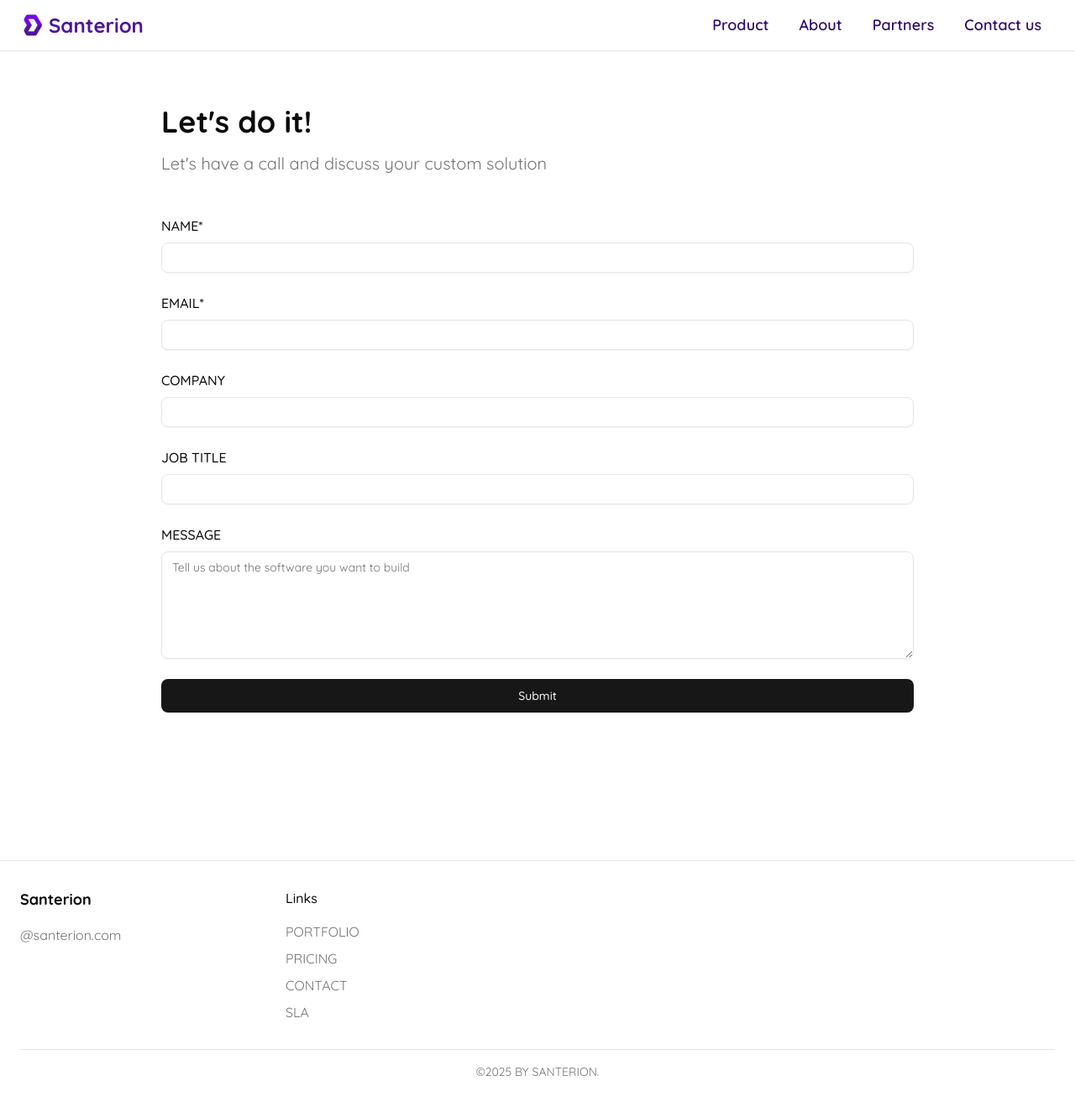
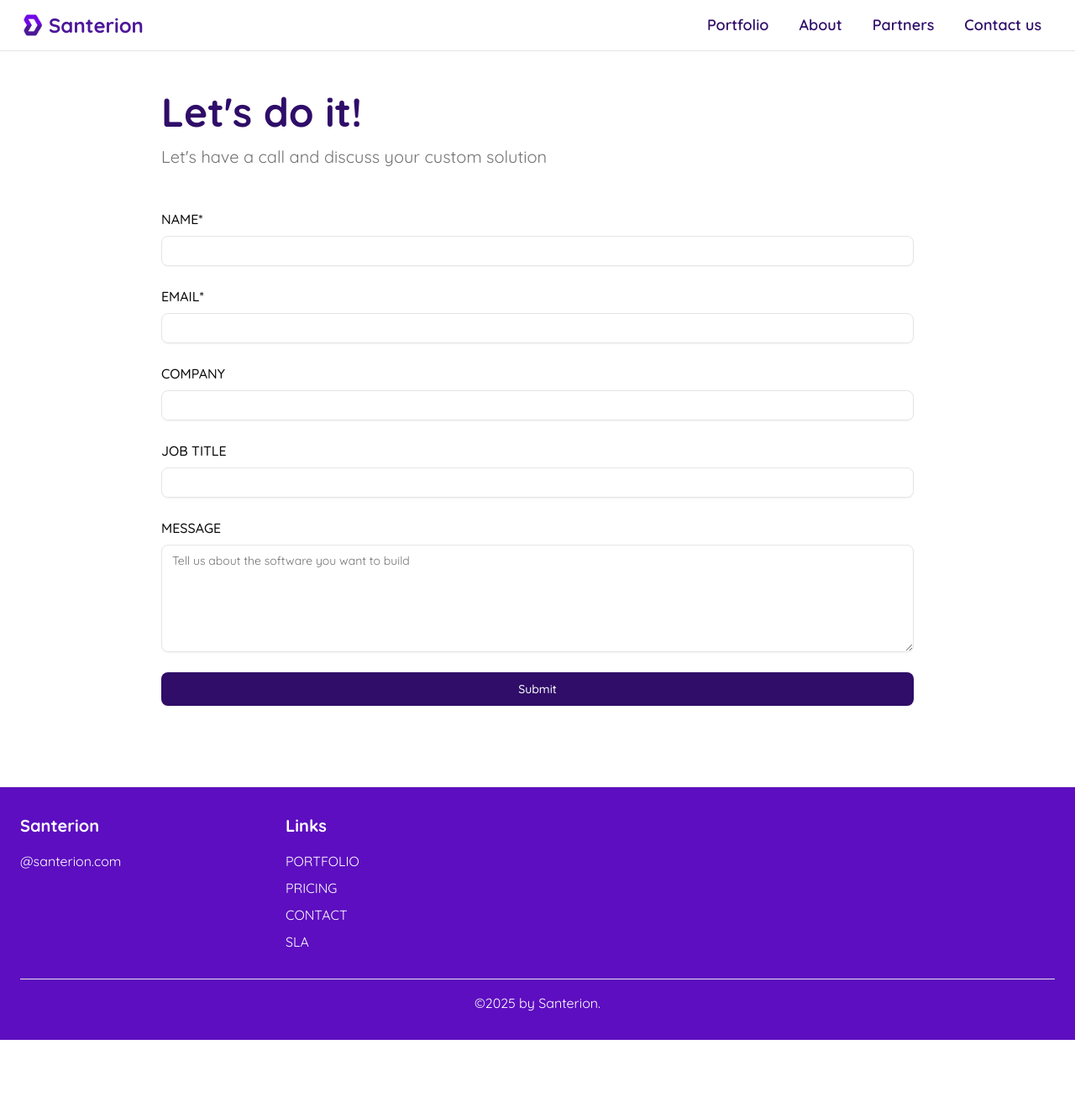
Before and after one commit to santerion/website, a Next.js app: page /contact in a window 1280 px wide. Shown: the whole page at 84% size. After the commit the page ends 1239 px from the top, so only its background shows below. Built offline with nearby package versions, Linux system fonts and the light colour scheme.

Commit message:
improvements

```diff
--- a/src/app/contact/page.tsx
+++ b/src/app/contact/page.tsx
@@ -1,3 +1,4 @@
+import { Footer } from "@/components/Footer"
 import { Navbar } from "@/components/Navbar"
 import { Button } from "@/components/ui/button"
 import { Card, CardContent } from "@/components/ui/card"
@@ -8,9 +9,9 @@ export default function ContactPage() {
   return (
     <div className="min-h-screen flex flex-col">
       <Navbar />
-      <main className="flex-1 py-16 px-6">
+      <main className="flex-1 py-12 px-6">
         <div className="max-w-4xl mx-auto">
-          <h1 className="text-4xl font-bold mb-4">Let's do it!</h1>
+          <h1 className="text-5xl font-bold mb-4 text-violet-950">Let's do it!</h1>
           <p className="text-xl text-muted-foreground mb-12">
             Let's have a call and discuss your custom solution
           </p>
@@ -56,7 +57,7 @@ export default function ContactPage() {
                 />
               </div>
 
-              <Button type="submit" size="lg" className="w-full">
+              <Button type="submit" size="lg" className="w-full bg-violet-950 text-white hover:bg-violet-900 cursor-pointer">
                 Submit
               </Button>
             </form>
@@ -64,28 +65,7 @@ export default function ContactPage() {
         </div>
       </main>
 
-      <footer className="py-8 px-6 border-t mt-16">
-        <div className="max-w-7xl mx-auto">
-          <div className="grid grid-cols-1 md:grid-cols-4 gap-8 mb-8">
-            <div>
-              <div className="text-lg font-bold mb-4">Santerion</div>
-              <div className="text-muted-foreground">@santerion.com</div>
-            </div>
-            <div>
-              <div className="font-medium mb-4">Links</div>
-              <ul className="space-y-2 text-muted-foreground">
-                <li><a href="/portfolio" className="hover:text-foreground">PORTFOLIO</a></li>
-                <li><a href="/pricing" className="hover:text-foreground">PRICING</a></li>
-                <li><a href="/contact" className="hover:text-foreground">CONTACT</a></li>
-                <li><a href="/sla" className="hover:text-foreground">SLA</a></li>
-              </ul>
-            </div>
-          </div>
-          <div className="text-center text-sm text-muted-foreground pt-4 border-t">
-            ©{new Date().getFullYear()} BY SANTERION.
-          </div>
-        </div>
-      </footer>
+      <Footer/>
     </div>
   )
 }
--- a/src/app/page.tsx
+++ b/src/app/page.tsx
@@ -5,6 +5,7 @@ import { Button } from "@/components/ui/button"
 import Link from "next/link"
 import Image from "next/image"
 import { getPublicPath } from "@/lib/path-utils"
+import { Footer } from "@/components/Footer"
 
 export default function Home() {
   return (
@@ -54,7 +55,7 @@ export default function Home() {
 
         {/* Understand Users Better section */}
         <section
-          className="py-40 px-6 relative overflow-hidden backdrop-brightness-50 bg-violet-700"
+          className="py-40 px-6 relative overflow-hidden backdrop-brightness-50 bg-violet-800"
           style={{
             backgroundImage: `url('${getPublicPath('/bg_users.avif')}')`,
             backgroundAttachment: "fixed",
@@ -68,12 +69,12 @@ export default function Home() {
 
           <div className="max-w-2xl mx-auto items-center text-center relative z-10 text-white">
             <div className="p-8 rounded-lg">
-              <h2 className="text-6xl font-bold mb-6 text-white">Make something<br />people love</h2>
-              <p className="text-lg mb-8 font-semibold text-white">
-                We build software that connects deeply with your users. Our development approach combines cutting-edge technology with human-centered design principles to create intuitive, responsive solutions. From initial research to final deployment, we ensure every line of code enhances your users' experience and drives your business goals forward.
+              <h2 className="text-6xl font-bold mb-6 text-white">Make something<br />people want</h2>
+              <p className="text-2xl mb-8 font-semibold text-white">
+                Happy users. Fast launches. <br /> That's how we build software.
               </p>
               <Button size="lg" className="border-2 bg-transparent border-white hover:bg-transparent hover:border-3 hover:font-bold font-semibold hover:cursor-pointer text-white shadow-xl">
-                Get a Demo
+                <Link href="/contact">Contact us</Link>
               </Button>
             </div>
           </div>
@@ -190,28 +191,7 @@ export default function Home() {
         </section>
       </main>
 
-      <footer className="py-8 px-6 border-t bg-violet-800">
-        <div className="max-w-7xl mx-auto">
-          <div className="grid grid-cols-1 md:grid-cols-4 gap-8 mb-8">
-            <div>
-              <div className="text-xl font-bold mb-4 text-white">Santerion</div>
-              <div className="text-white">@santerion.com</div>
-            </div>
-            <div>
-              <div className="font-bold mb-4 text-white text-xl">Links</div>
-              <ul className="space-y-2 text-white">
-                <li><Link href="/portfolio" className="hover:text-foreground">PORTFOLIO</Link></li>
-                <li><Link href="/pricing" className="hover:text-foreground">PRICING</Link></li>
-                <li><Link href="/contact" className="hover:text-foreground">CONTACT</Link></li>
-                <li><Link href="/sla" className="hover:text-foreground">SLA</Link></li>
-              </ul>
-            </div>
-          </div>
-          <div className="text-center text-md text-white pt-4 border-t">
-            ©{new Date().getFullYear()} by Santerion.
-          </div>
-        </div>
-      </footer>
+      <Footer/>
     </div>
   )
 }
--- /dev/null
+++ b/src/components/Footer.tsx
@@ -0,0 +1,28 @@
+import Link from "next/link"
+
+export function Footer() {
+    return (
+        <footer className="py-8 px-6 border-t bg-violet-800">
+        <div className="max-w-7xl mx-auto">
+        <div className="grid grid-cols-1 md:grid-cols-4 gap-8 mb-8">
+            <div>
+            <div className="text-xl font-bold mb-4 text-white">Santerion</div>
+            <div className="text-white">@santerion.com</div>
+            </div>
+            <div>
+            <div className="font-bold mb-4 text-white text-xl">Links</div>
+            <ul className="space-y-2 text-white">
+                <li><Link href="/portfolio" className="hover:text-foreground">PORTFOLIO</Link></li>
+                <li><Link href="/pricing" className="hover:text-foreground">PRICING</Link></li>
+                <li><Link href="/contact" className="hover:text-foreground">CONTACT</Link></li>
+                <li><Link href="/sla" className="hover:text-foreground">SLA</Link></li>
+            </ul>
+            </div>
+        </div>
+        <div className="text-center text-md text-white pt-4 border-t">
+            ©{new Date().getFullYear()} by Santerion.
+        </div>
+        </div>
+        </footer>
+    )
+}
--- a/src/components/Navbar.tsx
+++ b/src/components/Navbar.tsx
@@ -29,9 +29,9 @@ export function Navbar() {
         <NavigationMenu>
           <NavigationMenuList>
             <NavigationMenuItem>
-              <Link href="/product" legacyBehavior passHref>
+              <Link href="/portfolio" legacyBehavior passHref>
                 <NavigationMenuLink className={navigationMenuTriggerStyle()}>
-                  <span className="text-lg font-semibold text-violet-950">Product</span>
+                  <span className="text-lg font-semibold text-violet-950">Portfolio</span>
                 </NavigationMenuLink>
               </Link>
             </NavigationMenuItem>
```
